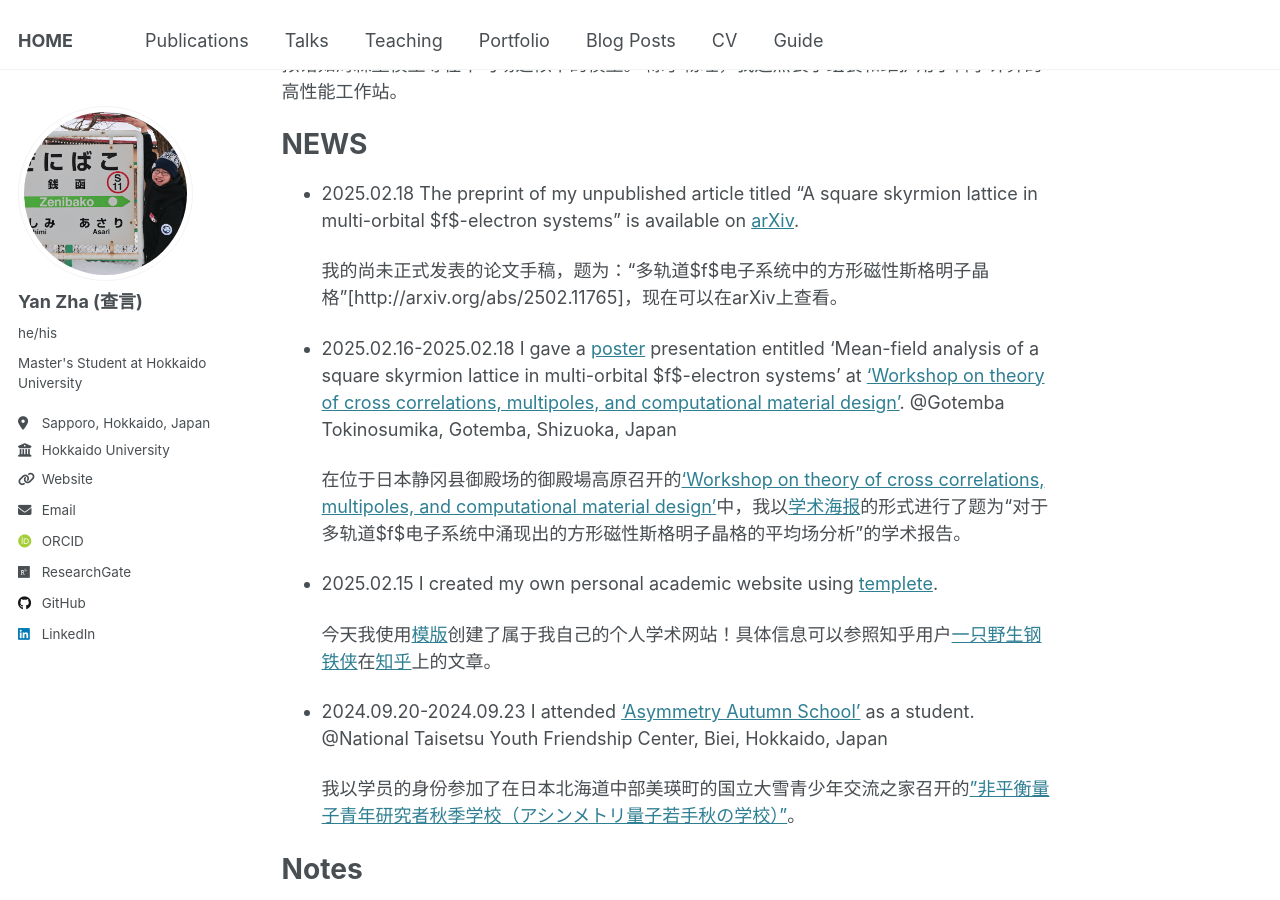
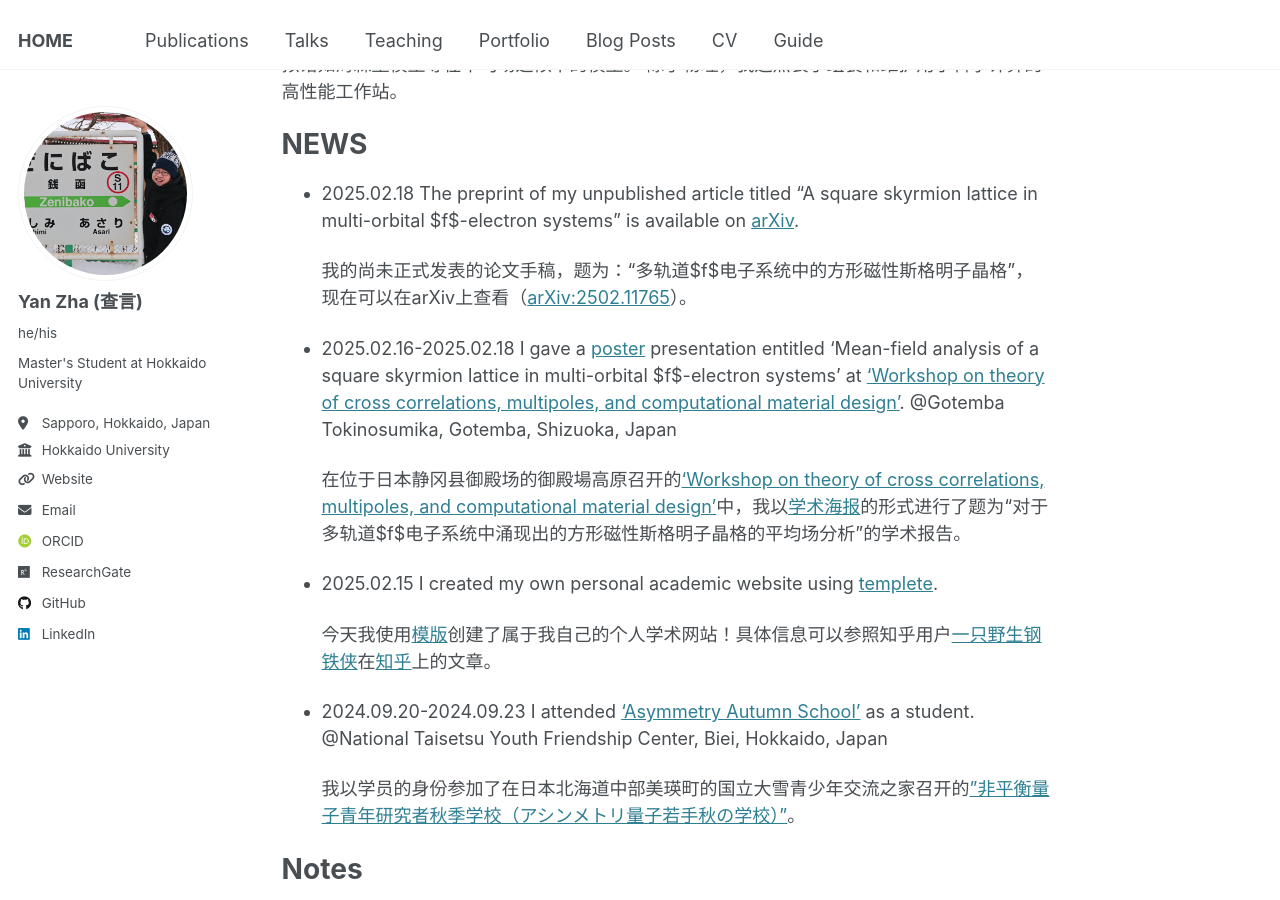
Before and after one commit to yzhacn/yzhacn.github.io, a Jekyll site: the page built from _pages/about.md, in a window 1280 px wide and 900 px high, scrolled down 418 px. Built offline with Jekyll 4.4.1, drawn with Linux system fonts in a browser that asks for light colours; some web fonts are replaced; some of the changed lines change nothing that is shown.

Commit message:
Update about.md

```diff
--- a/_pages/about.md
+++ b/_pages/about.md
@@ -23,7 +23,7 @@ NEWS
 ======
 * 2025.02.18 The preprint of my unpublished article titled "A square skyrmion lattice in multi-orbital $f$-electron systems" is available on [arXiv](http://arxiv.org/abs/2502.11765).
 
-  我的尚未正式发表的论文手稿，题为：“多轨道$f$电子系统中的方形磁性斯格明子晶格”[http://arxiv.org/abs/2502.11765]，现在可以在arXiv上查看。
+  我的尚未正式发表的论文手稿，题为：“多轨道$f$电子系统中的方形磁性斯格明子晶格”，现在可以在arXiv上查看（[arXiv:2502.11765](https://arxiv.org/abs/2502.11765)）。
 
 * 2025.02.16-2025.02.18 I gave a [poster](https://yzhacn.github.io/images/20250217_yzha_asymmetry.pdf) presentation entitled 'Mean-field analysis of a square skyrmion lattice in multi-orbital $f$-electron systems' at ['Workshop on theory of cross correlations, multipoles, and
 computational material design'](https://asymmetry.hiroshima-u.ac.jp/event/2532). @Gotemba Tokinosumika, Gotemba, Shizuoka, Japan
```
